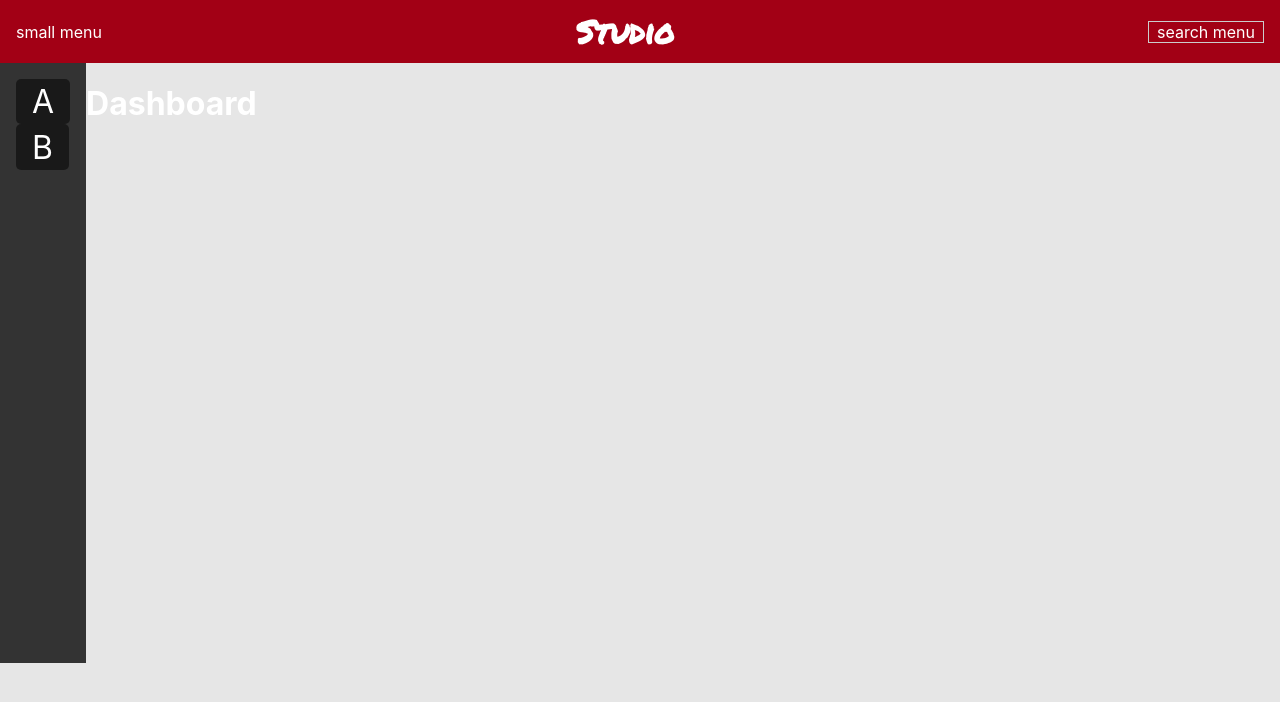
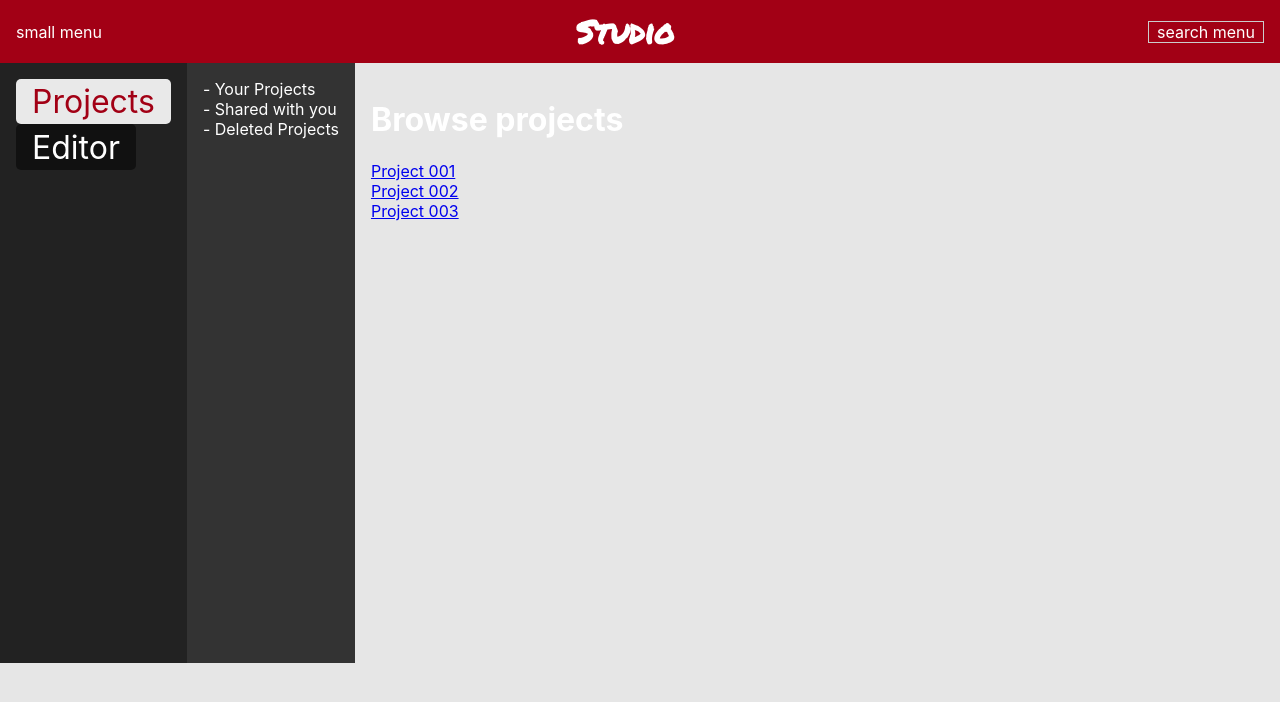
Before and after one commit to TurboTractopelle/hookedonafeeling, a React (Create React App) app in the folder front/: page /project in a window 1280 px wide. Shown: the top 702 px of the page. Built offline with nearby package versions, Linux system fonts and the light colour scheme; the HTML template or start-up script is replaced by a standard one.

Commit message:
feat: basic nav project

```diff
--- a/front/src/App.css
+++ b/front/src/App.css
@@ -1,5 +1,5 @@
 body {
-	background-color: #e6e6e6;
+	background-color: #e6e6e6; /* e6e6e6*/
 	color: #fff;
 }
 
@@ -55,7 +55,7 @@ main .MainMenu > div {
 }
 
 main .MainMenu .primary {
-	background: #333;
+	background: #222;
 }
 
 main .MainMenu .primary ul {
@@ -63,7 +63,8 @@ main .MainMenu .primary ul {
 	flex-direction: column;
 }
 
-main .MainMenu .primary ul li a {
+main .MainMenu .primary ul li a,
+main .MainMenu .primary ul li .link {
 	display: inline-block;
 	font-size: 2rem;
 	background: rgba(0, 0, 0, 0.5);
@@ -82,6 +83,15 @@ main .MainMenu .primary ul li a.active {
 	color: #a20015;
 }
 
+.SubMenu {
+	background: #333;
+}
+
+.content {
+	flex: 1;
+	padding: 1rem;
+}
+
 ul {
 	list-style: none;
 	margin: 0;
--- a/front/src/App.js
+++ b/front/src/App.js
@@ -1,5 +1,4 @@
 import React from "react";
-import List from "./containers/List";
 import "./App.css";
 import Header from "./components/Header/Header";
 import MainMenu from "./containers/MainMenu/MainMenu";
--- a/front/src/components/FakeComp/FakeComp1.js
+++ /dev/null
@@ -1,7 +0,0 @@
-import React from "react";
-
-const FakeComp1 = () => {
-	return <div>A A A A A</div>;
-};
-
-export default FakeComp1;
--- a/front/src/components/FakeComp/FakeComp2.js
+++ /dev/null
@@ -1,7 +0,0 @@
-import React from "react";
-
-const FakeComp2 = () => {
-	return <div>B B B B B</div>;
-};
-
-export default FakeComp2;
--- /dev/null
+++ b/front/src/components/SubMenu/EditorSubMenu.js
@@ -0,0 +1,15 @@
+import React from "react";
+
+const EditorSubmenu = () => {
+	return (
+		<div>
+			<ul>
+				<li>- figure.pdf</li>
+				<li>- main.tex</li>
+				<li>- references.bib</li>
+			</ul>
+		</div>
+	);
+};
+
+export default EditorSubmenu;
--- /dev/null
+++ b/front/src/components/SubMenu/ProjectSubMenu.js
@@ -0,0 +1,15 @@
+import React from "react";
+
+const ProjectSubMenu = () => {
+	return (
+		<div>
+			<ul>
+				<li>- Your Projects</li>
+				<li>- Shared with you</li>
+				<li>- Deleted Projects</li>
+			</ul>
+		</div>
+	);
+};
+
+export default ProjectSubMenu;
--- /dev/null
+++ b/front/src/components/SubMenu/SubMenu.js
@@ -0,0 +1,18 @@
+import React, { Component } from "react";
+import { Switch, Route } from "react-router-dom";
+import EditorSubMenu from "../SubMenu/EditorSubMenu";
+import ProjectSubMenu from "./ProjectSubMenu";
+
+export default class SubMenu extends Component {
+	render() {
+		console.log(this.props);
+		return (
+			<div className="SubMenu">
+				<Switch>
+					<Route path="/project" exact component={ProjectSubMenu} />
+					<Route path="/project/:id" component={EditorSubMenu} />
+				</Switch>
+			</div>
+		);
+	}
+}
--- a/front/src/containers/Dashboard/Dashboard.js
+++ b/front/src/containers/Dashboard/Dashboard.js
@@ -1,18 +1,15 @@
 import React, { Component } from "react";
 import { Switch, Route } from "react-router-dom";
-import FakeComp1 from "../../components/FakeComp/FakeComp1";
-import FakeComp2 from "../../components/FakeComp/FakeComp2";
+import Projects from "../../containers/Projects/Projects";
+import Editor from "../Editor/Editor";
 
 export default class Dashboard extends Component {
 	render() {
 		return (
-			<div>
-				<h1>Dashboard</h1>
-
+			<div className="content">
 				<Switch>
-					<Route path="/a" component={FakeComp1} />
-					<Route path="/a/1" component={FakeComp1} />
-					<Route path="/b" component={FakeComp2} />
+					<Route path="/project" exact component={Projects} />
+					<Route path="/project/:id" component={Editor} />
 				</Switch>
 			</div>
 		);
--- /dev/null
+++ b/front/src/containers/Editor/Editor.js
@@ -0,0 +1,13 @@
+import React, { Component } from "react";
+
+export default class Editor extends Component {
+	render() {
+		console.log("editor", this.props);
+		return (
+			<div>
+				<h1>Editor</h1>
+				<h2>Project: {this.props.match.params.id}</h2>
+			</div>
+		);
+	}
+}
--- a/front/src/containers/MainMenu/MainMenu.js
+++ b/front/src/containers/MainMenu/MainMenu.js
@@ -1,5 +1,6 @@
 import React, { Component } from "react";
 import { NavLink } from "react-router-dom";
+import SubMenu from "../../components/SubMenu/SubMenu";
 
 export default class MainMenu extends Component {
 	render() {
@@ -8,20 +9,16 @@ export default class MainMenu extends Component {
 				<div className="primary">
 					<ul>
 						<li>
-							<NavLink to="/a">A</NavLink>
+							<NavLink to="/project" exact>
+								Projects
+							</NavLink>
 						</li>
 						<li>
-							<NavLink to="/b">B</NavLink>
+							<span className="link">Editor</span>
 						</li>
 					</ul>
 				</div>
-				{/*<div className="second">
-					<ul>
-						<li>1</li>
-						<li>2</li>
-						<li>3</li>
-					</ul>
-    </div>*/}
+				<SubMenu />
 			</div>
 		);
 	}
--- /dev/null
+++ b/front/src/containers/Projects/Projects.js
@@ -0,0 +1,23 @@
+import React, { Component } from "react";
+import { NavLink } from "react-router-dom";
+
+export default class Projects extends Component {
+	render() {
+		return (
+			<div>
+				<h1>Browse projects</h1>
+				<ul>
+					<li>
+						<NavLink to="/project/001">Project 001</NavLink>
+					</li>
+					<li>
+						<NavLink to="/project/002">Project 002</NavLink>
+					</li>
+					<li>
+						<NavLink to="/project/003">Project 003</NavLink>
+					</li>
+				</ul>
+			</div>
+		);
+	}
+}
```
Also changed, not shown: 1 other file (tests, documents, lock files or other folders).
